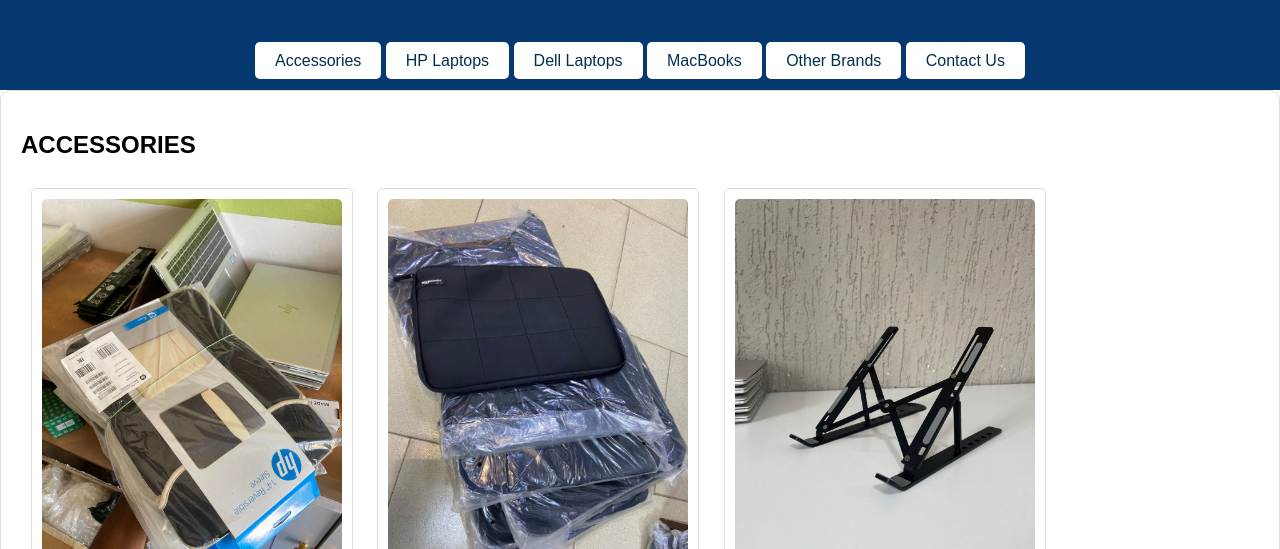
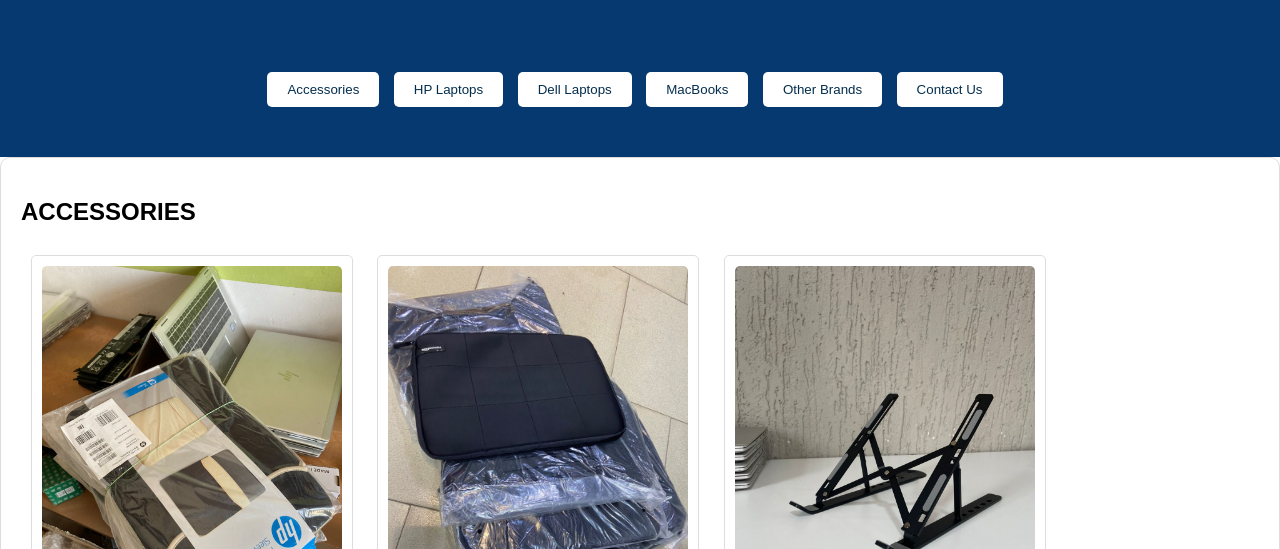
Before and after one commit to mrpoeboy/poedropselectronics.com, a plain HTML site: page index.html in a window 1280 px wide. Shown: the part 251-800 px from the top of the page. Drawn offline with Linux system fonts and the light colour scheme.

Commit message:
Add files via upload

```diff
--- a/index.html
+++ b/index.html
@@ -7,6 +7,7 @@
     <link rel="stylesheet" href="style.css">
     <link rel="icon" type="image/x-icon" href="PoeDrops Electronics.jpg">
 </head>
+<body>
     <header>
         <img src="PoeDrops Electronics.jpg" alt="PoeDrops Electronics Logo">
         <h1>PRODUCTS CATALOG</h1>
@@ -14,12 +15,12 @@
         <br><br>
         <nav>
             <ul>
-                <li><a href="#laptop-accessories">Accessories</a></li>
-                <li><a href="#HP-laptops">HP Laptops</a></li>
-                <li><a href="#DELL-laptops">Dell Laptops</a></li>
-                <li><a href="#MACBOOK-laptops">MacBooks</a></li>
-                <li><a href="#OTHER-laptops">Other Brands</a></li>
-                <li><a href="#footer">Contact Us</a></li>
+                <li><a href="#laptop-accessories"><button>Accessories</button></a></li>
+                <li><a href="#HP-laptops"><button>HP Laptops</button></a></li>
+                <li><a href="#DELL-laptops"><button>Dell Laptops</button></a></li>
+                <li><a href="#MACBOOK-laptops"><button>MacBooks</button></a></li>
+                <li><a href="#OTHER-laptops"><button>Other Brands</button></a></li>
+                <li><a href="#footer"><button>Contact Us</button></a></li>
             </ul>
         </nav>
     </header>
--- a/style.css
+++ b/style.css
@@ -28,8 +28,8 @@ header img {
 /* Navigation Styles */
 nav ul {
     list-style-type: none;
-    padding: 0;
-    margin: 0;
+    padding: 0; /* Reset padding */
+    margin: 20px 0; /* Add margin to the ul */
 }
 
 nav ul li {
@@ -37,21 +37,25 @@ nav ul li {
 }
 
 nav ul li a {
+    text-decoration: none;
+}
+
+nav ul li button {
     color: #042e4d;
     background-color: white;
-    text-decoration: none;
+    margin-right: 10px;
+    margin-bottom: 10px;
     padding: 10px 20px;
+    border: none;
     border-radius: 5px;
+    cursor: pointer;
 }
 
-nav ul li a:hover {
+nav ul li button:hover {
     color: white;
     background-color: #042e4d;
 }
 
-nav ul li a.active {
-    background-color: #0a4a6b;
-}
 /* Section Styles */
 section {
     padding: 20px;
```
Lines whose indentation alone changed are shown as unchanged.
